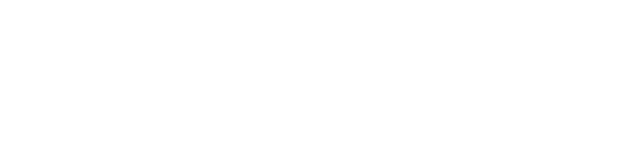
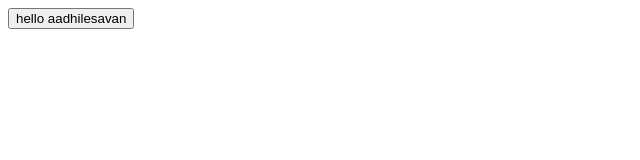
Before and after one commit to Iambreddlee/AADHI, a plain HTML site: page REVERSE/INDEX.HTML in a window 1280 px wide. Shown: the whole page, without its empty margins (0-640 px from the left). Drawn offline with Linux system fonts and the light colour scheme.

Commit message:
Update INDEX.HTML

```diff
--- a/REVERSE/INDEX.HTML
+++ b/REVERSE/INDEX.HTML
@@ -3,9 +3,9 @@
 <head>
     <meta charset="UTF-8">
     <meta name="viewport" content="width=device-width, initial-scale=1.0">
-    <title>Document</title>
+    <title>Document of aadhi kesavan</title>
 </head>
 <body>
-
+    <button> hello aadhilesavan</button>
 </body>
 </html>
```
